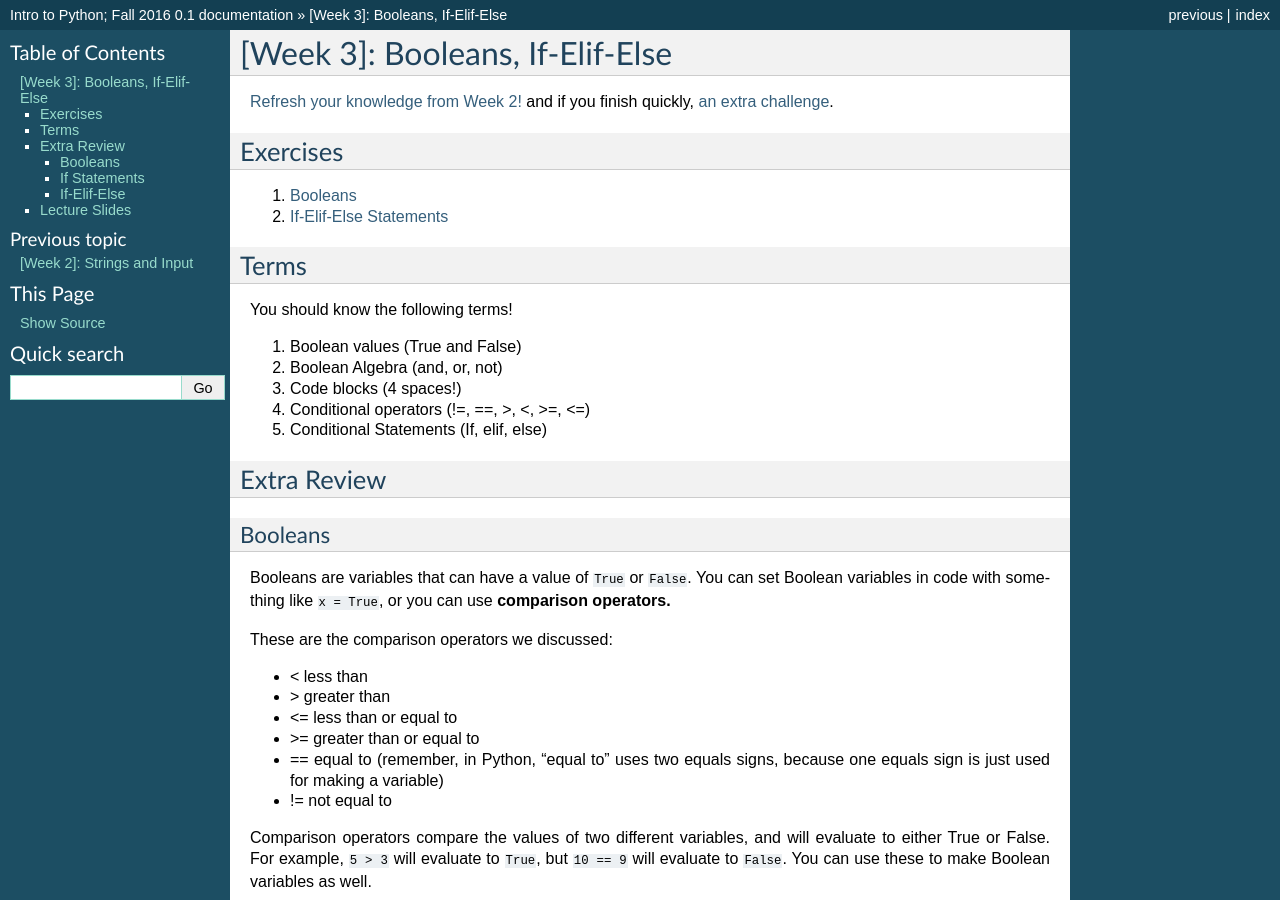
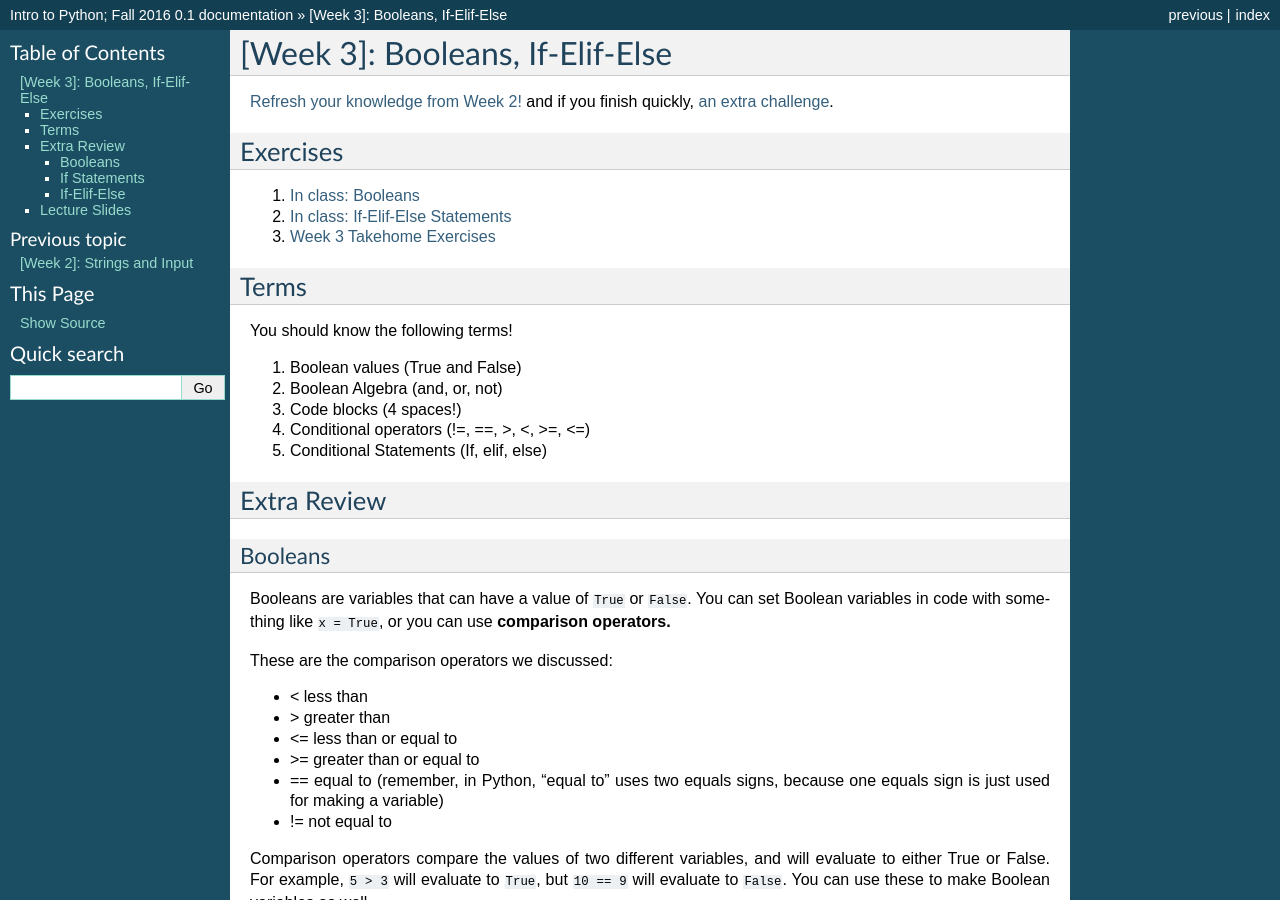
Before and after one commit to Heroes-Academy/IntroPython_Winter2017, a Sphinx documentation site: the page built from docs/source/week3.rst, in a window 1280 px wide and 900 px high. Built offline with Sphinx 7.4.7, drawn with Linux system fonts in a browser that asks for light colours.

Commit message:
syncing week 3

```diff
--- a/docs/source/week3.rst
+++ b/docs/source/week3.rst
@@ -8,8 +8,9 @@ and if you finish quickly, :doc:`an extra challenge <exercises/week3_extrachalle
 Exercises
 ---------
 
-1. :doc:`Booleans <exercises/week3_booleans>`
-2. :doc:`If-Elif-Else Statements <exercises/week3_ifs>`
+1. :doc:`In class: Booleans <exercises/week3_booleans>`
+2. :doc:`In class: If-Elif-Else Statements <exercises/week3_ifs>`
+3. :doc:`Week 3 Takehome Exercises <exercises/week3_takehome>`
 
 Terms
 -----
```
